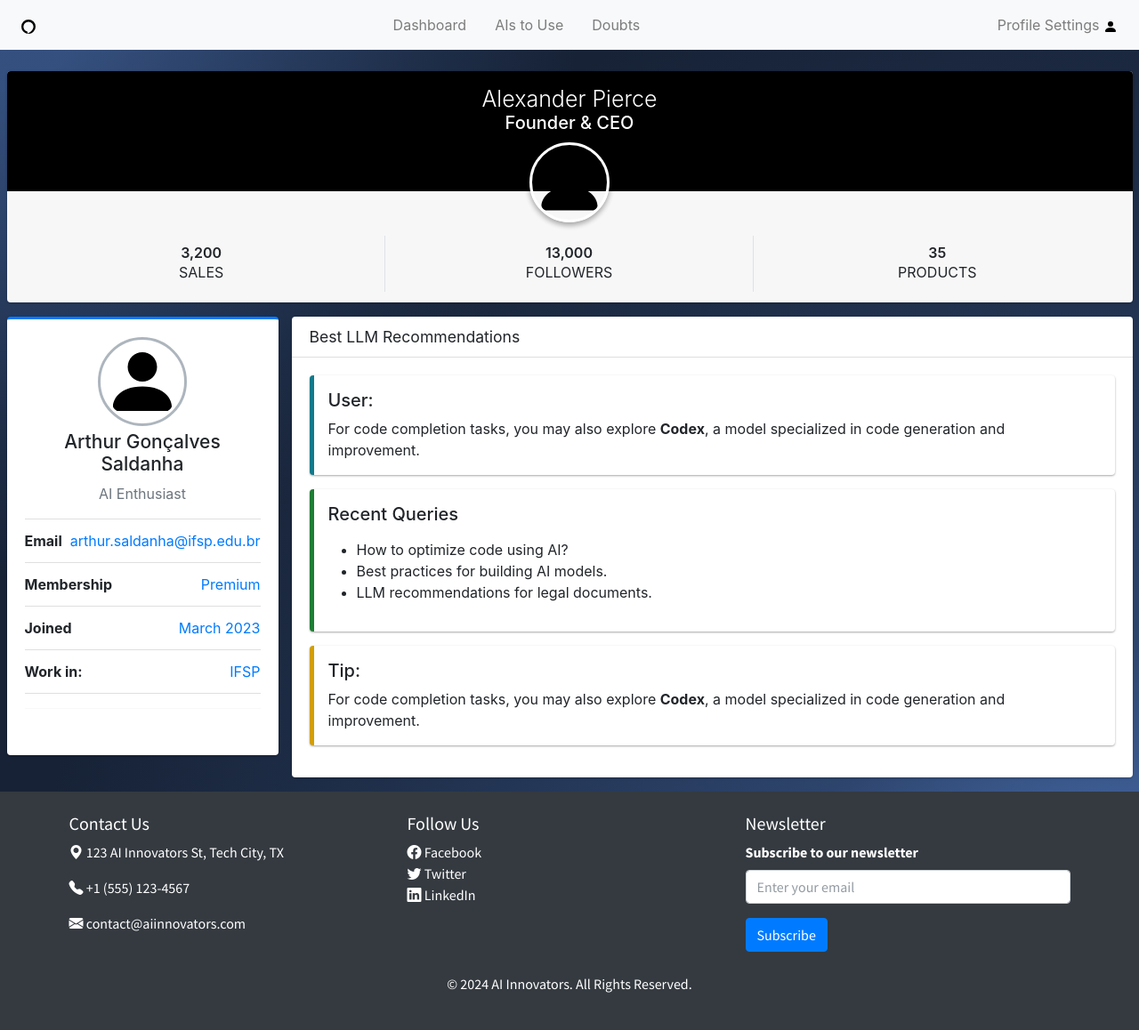
After one commit to arthurgs2006/AI_Website, a PHP site: page /pages/AccountSettings/profile.php in a window 1280 px wide. The commit adds this page. Shown: the whole page at 89% size. Run offline with PHP 8.4, Linux system fonts and the light colour scheme; some libraries are stand-ins or nearby versions.

Commit message:
Adding the new Profile Settings page: Stage 1

```diff
--- /dev/null
+++ b/includes/components/AccountCard.php
@@ -0,0 +1,30 @@
+<div class="col-md-3">
+    <div class="card card-primary card-outline">
+        <div class="card-body box-profile">
+            <div class="text-center">
+                <img class="profile-user-img img-fluid img-circle"
+                    src="<?php echo '/AIwebsite/img/icons/person-fill.svg'; ?>" alt="User profile picture">
+            </div>
+            <h3 class="profile-username text-center">Arthur Gonçalves Saldanha</h3>
+            <p class="text-muted text-center">AI Enthusiast</p>
+
+            <ul class="list-group list-group-unbordered mb-3">
+                <li class="list-group-item">
+                    <b>Email</b> <a class="float-right">arthur.saldanha@ifsp.edu.br</a>
+                </li>
+                <li class="list-group-item">
+                    <b>Membership</b> <a class="float-right">Premium</a>
+                </li>
+                <li class="list-group-item">
+                    <b>Joined</b> <a class="float-right">March 2023</a>
+                </li>
+                <li class="list-group-item">
+                    <b>Work in:</b> <a class="float-right">IFSP</a>
+                </li>
+
+                <hr>
+            </ul>
+
+        </div>
+    </div>
+</div>
--- a/includes/components/navbarItem.php
+++ b/includes/components/navbarItem.php
@@ -1,20 +1,26 @@
 <?php
-function renderNavItens($item, $isLogin = false)
+function renderNavItens($item, $isLogin = 0)
 {
-?>
-    <?php if (!$isLogin) { ?>
+    if ($isLogin == 0) { ?>
         <li class="nav-item d-none d-sm-inline-block">
             <a href="<?php echo $item['href']; ?>" class="nav-link">
                 <?php echo $item['title']; ?>
+            </a>
+        </li>
+    <?php } else if ($isLogin == 1) { ?>
+        <li class="nav-item justify-self-end d-flex flex-row">
+            <a href="/AIwebsite/pages/AccountSettings/profile.php" class="nav-link">
+                Profile Settings
+                <img src="/AIwebsite/img/icons/person-fill.svg" alt="Account Icon">
             </a>
         </li>
     <?php } else { ?>
         <li class="nav-item justify-self-end d-flex flex-row">
             <a href="./pages/AccountPages/login.php" class="nav-link">
                 Login
-                <img src="<?php echo '/AIwebsite/img/icons/person-fill.svg'; ?>"
-                    alt="Account Icon">
+                <img src="/AIwebsite/img/icons/person-fill.svg" alt="Account Icon">
             </a>
         </li>
 <?php }
-} ?>
+}
+?>
--- /dev/null
+++ b/includes/components/profileCard.php
@@ -0,0 +1,33 @@
+<div class="card card-widget widget-user">
+    <div class="widget-user-header bg-black">
+        <h3 class="widget-user-username">Alexander Pierce</h3>
+        <h5 class="widget-user-desc">Founder & CEO</h5>
+    </div>
+    <div class="widget-user-image">
+        <img class="img-circle elevation-2"
+            src="<?php echo '/AIwebsite/img/icons/person-fill.svg'; ?>"
+            alt="User Avatar">
+    </div>
+    <div class="card-footer">
+        <div class="row">
+            <div class="col-sm-4 border-right">
+                <div class="description-block">
+                    <h5 class="description-header">3,200</h5>
+                    <span class="description-text">SALES</span>
+                </div>
+            </div>
+            <div class="col-sm-4 border-right">
+                <div class="description-block">
+                    <h5 class="description-header">13,000</h5>
+                    <span class="description-text">FOLLOWERS</span>
+                </div>
+            </div>
+            <div class="col-sm-4">
+                <div class="description-block">
+                    <h5 class="description-header">35</h5>
+                    <span class="description-text">PRODUCTS</span>
+                </div>
+            </div>
+        </div>
+    </div>
+</div>
--- /dev/null
+++ b/includes/components/recomendations.php
@@ -0,0 +1,9 @@
+<?php
+function renderTip($title, $text, $tipColor)
+{
+?>
+    <div class="callout callout-<?= ($tipColor) ?>">
+        <h5><?php echo $title ?></h5>
+        <p><?php echo $text ?></p>
+    </div>
+<?php } ?>
--- a/includes/sections/navbar.php
+++ b/includes/sections/navbar.php
@@ -36,7 +36,7 @@ $nav_items = [
         </ul>
 
         <li class="nav-item">
-            <?php renderNavItens($item, true) ?>
+            <?php renderNavItens($item, 2) ?>
         </li>
     </ul>
 </nav>
--- a/includes/sections/navbarDashboard.php
+++ b/includes/sections/navbarDashboard.php
@@ -34,7 +34,7 @@ $nav_items = [
         </ul>
 
         <li class="nav-item">
-            <?php renderNavItens($item, true) ?>
+            <?php renderNavItens($item, 1) ?>
         </li>
     </ul>
 </nav>
--- /dev/null
+++ b/includes/sections/profileSection.php
@@ -0,0 +1,7 @@
+<div class="container-fluid">
+    <?php include $_SERVER['DOCUMENT_ROOT'] . '/AIwebsite/includes/components/profileCard.php' ?>
+    <div class="row">
+        <?php include $_SERVER['DOCUMENT_ROOT'] . '/AIwebsite/includes/components/AccountCard.php' ?>
+        <?php include $_SERVER['DOCUMENT_ROOT'] . '/AIwebsite/includes/sections/recomendationsMenu.php' ?>
+    </div>
+</div>
--- /dev/null
+++ b/includes/sections/recomendationsMenu.php
@@ -0,0 +1,29 @@
+<?php include $_SERVER['DOCUMENT_ROOT'] . '/AIwebsite/includes/components/recomendations.php' ?>
+<div class="col-md-9">
+    <div class="card">
+        <div class="card-header">
+            <h3 class="card-title">Best LLM Recommendations</h3>
+        </div>
+        <div class="card-body">
+            <?php renderTip(
+                'User:',
+                'For code completion tasks,
+                                you may also explore <strong>Codex</strong>,
+                                a model specialized in code generation and improvement.',
+                'info'
+            ) ?>
+            <?php renderTip('Recent Queries', '<ul>
+                                        <li>How to optimize code using AI?</li>
+                                        <li>Best practices for building AI models.</li>
+                                        <li>LLM recommendations for legal documents.</li>
+                                    </ul>', 'success') ?>
+            <?php renderTip(
+                'Tip:',
+                'For code completion tasks,
+                                you may also explore <strong>Codex</strong>,
+                                a model specialized in code generation and improvement.',
+                'warning'
+            ) ?>
+        </div>
+    </div>
+</div>
--- /dev/null
+++ b/pages/AccountSettings/profile.php
@@ -0,0 +1,23 @@
+<?php
+include $_SERVER['DOCUMENT_ROOT'] . '/AIwebsite/includes/sections/smallcards.php';
+?>
+<!DOCTYPE html>
+<html lang="en" style="scroll-behavior: smooth;">
+
+<head>
+    <meta charset="UTF-8">
+    <meta name="viewport" content="width=device-width, initial-scale=1.0">
+    <title>Profile Settings</title>
+</head>
+
+<body class="bg-gradient-blue-dark">
+    <div class="wrapper d-flex flex-column"
+        style="font-family: 'SF Pro Display'; gap: 3vh;">
+        <?php include $_SERVER['DOCUMENT_ROOT'] . '/AIwebsite/includes/sections/navbarDashboard.php'; ?>
+        <?php include $_SERVER['DOCUMENT_ROOT'] . '/AIwebsite/includes/sections/profileSection.php' ?>
+    </div>
+    <?php include $_SERVER['DOCUMENT_ROOT'] . '/AIwebsite/includes/components/linkedScripts.php' ?>
+    <?php include $_SERVER['DOCUMENT_ROOT'] . '/AIwebsite/includes/sections/footer.php' ?>
+</body>
+
+</html>
```
